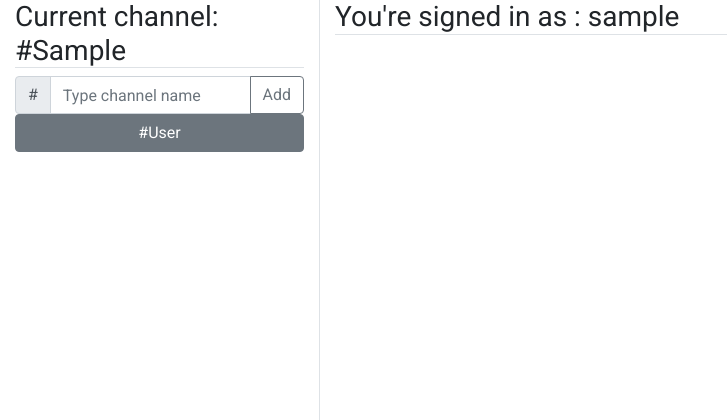
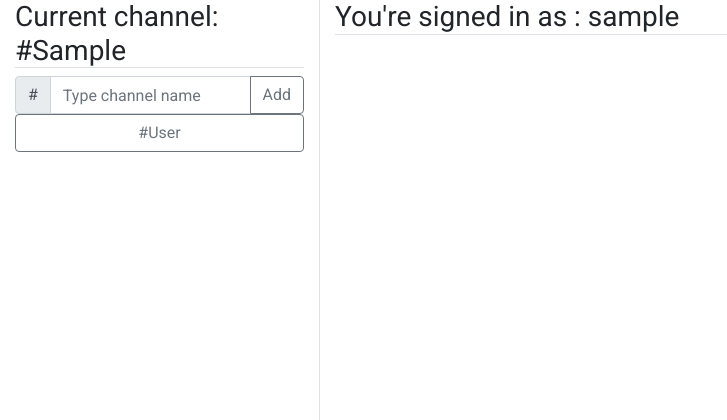
Before and after one commit to zrakhimov/chatroom-app-flask, a Flask app: template templates/chat.html in a window 1280 px wide. Shown: the top 420 px of the page, without its empty margins (0-727 px from the left). Run offline with Flask 2, Linux system fonts and the light colour scheme; the template is opened without the code that fills it: most values are stand-ins (such as "Sample title", 1, 10 or a date in 2020); some libraries are stand-ins or nearby versions.

Commit message:
already logged in user retains selected channel

```diff
--- a/static/chat.js
+++ b/static/chat.js
@@ -168,6 +168,8 @@ document.addEventListener('DOMContentLoaded', () => {
                         const data = JSON.parse(request.responseText);
                         // Display current channel
                         document.querySelector("#current_channel").innerHTML = "#" + data.selected_channel;
+                        // Change Local Storage channel value
+                        localStorage.setItem('channel', data.selected_channel);
                         // Highlight the button as active
                         document.querySelectorAll(".ch-class").forEach( (button) => {
                                 if (button.innerHTML == `#${data.selected_channel}`){
--- a/templates/chat.html
+++ b/templates/chat.html
@@ -29,7 +29,11 @@
             <div id="channel-list" class="d-flex btn-group-vertical justify-content-center">
               <!-- Updated Channels list -->
               {% for item in channelsResult %}
-                    <button id='ch-{{item.id}}' type="button" class="ch-class btn btn-outline-secondary active">#{{item.channelname}}</button>
+                    {% if item.channelname == current_channel %}
+                      <button id='ch-{{item.id}}' type="button" class="ch-class btn btn-outline-secondary active">#{{item.channelname}}</button>
+                    {% else %}
+                      <button id='ch-{{item.id}}' type="button" class="ch-class btn btn-outline-secondary">#{{item.channelname}}</button>
+                    {% endif %}
               {% endfor %}
             </div>
           </div>
```
